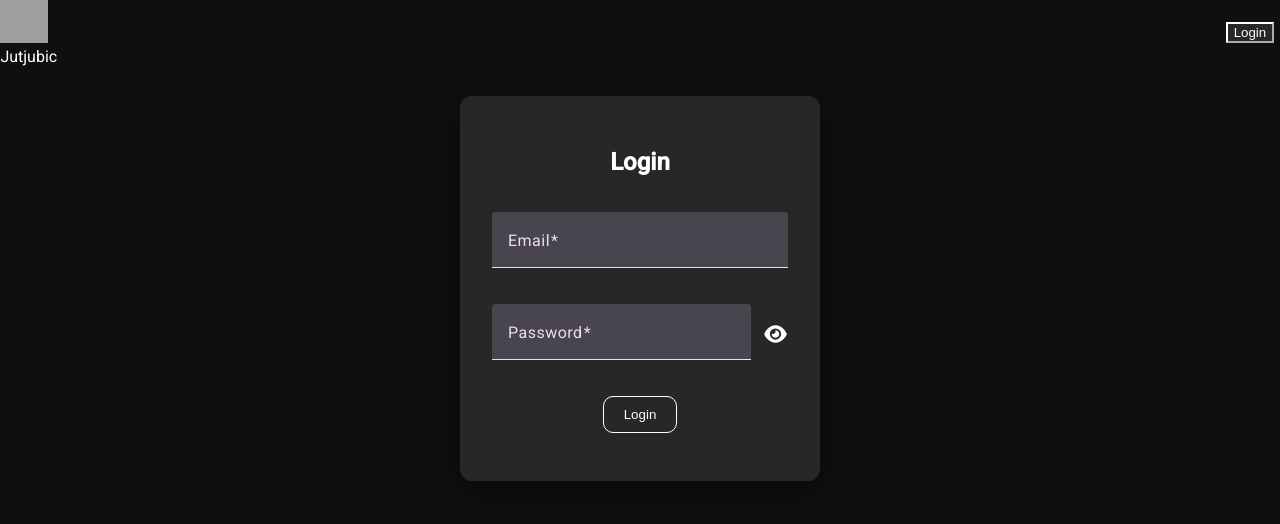
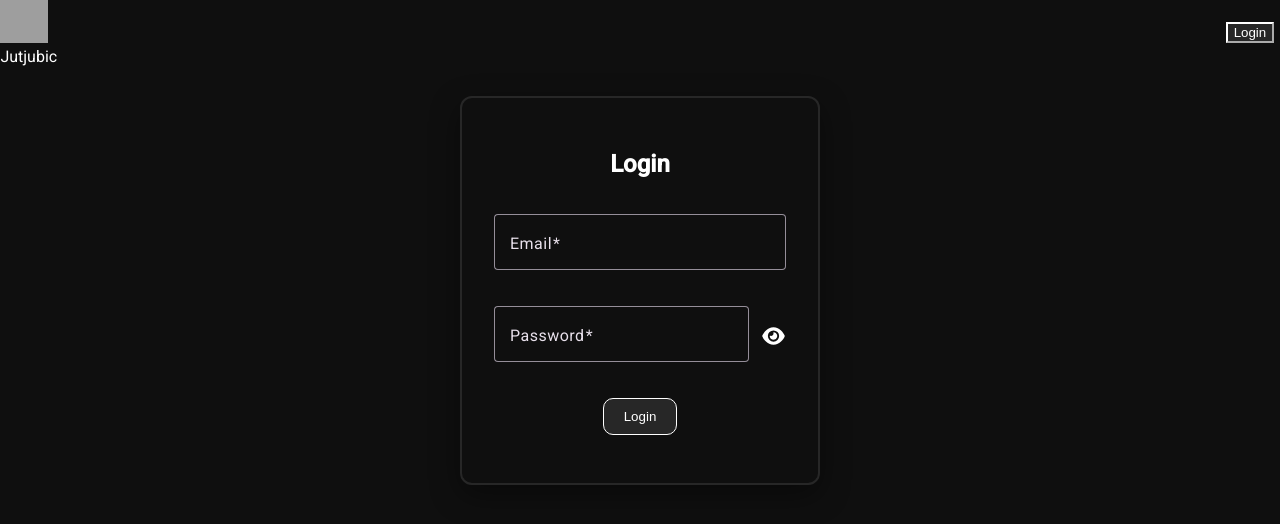
Before and after one commit to mareenah/Jutjubic, an Angular app in the folder frontend/jutjubic/: page /login in a window 1280 px wide. Shown: the top 524 px of the page. Built offline with nearby package versions, Linux system fonts and the light colour scheme; grey boxes are pictures that could not be loaded.

Commit message:
refactor: change login form design

```diff
--- a/frontend/jutjubic/src/app/auth/login/login.css
+++ b/frontend/jutjubic/src/app/auth/login/login.css
@@ -1,7 +1,8 @@
 .login-card {
   width: 22.5rem;
   padding: 2rem;
-  background-color: var(--accent-color);
+  background-color: transparent;
+  border: 2px solid var(--accent-color);
   border-radius: 12px;
   box-shadow: 0 10px 30px rgba(0, 0, 0, 0.4);
 }
@@ -47,9 +48,9 @@
 }
 
 .login-submit {
-  background-color: transparent;
-  color: #ffffff;
-  border: 1px solid #ffffff;
+  background-color: var(--accent-color);
+  color: var(--white);
+  border: 1px solid var(--white);
   padding: 10px 20px;
   border-radius: 10px;
   cursor: pointer;
--- a/frontend/jutjubic/src/app/auth/login/login.html
+++ b/frontend/jutjubic/src/app/auth/login/login.html
@@ -2,13 +2,13 @@
   <mat-card class="login-card">
     <form class="login-form" [formGroup]="loginForm">
       <h2 class="login-title">Login</h2>
-      <mat-form-field appearance="fill" class="login-input">
+      <mat-form-field appearance="outline" class="login-input">
         <mat-label>Email</mat-label>
         <input matInput type="text" placeholder="Email" formControlName="email" />
       </mat-form-field>
 
       <div class="password-field">
-        <mat-form-field appearance="fill" class="login-input">
+        <mat-form-field appearance="outline" class="login-input">
           <mat-label>Password</mat-label>
           <input
             matInput
```
